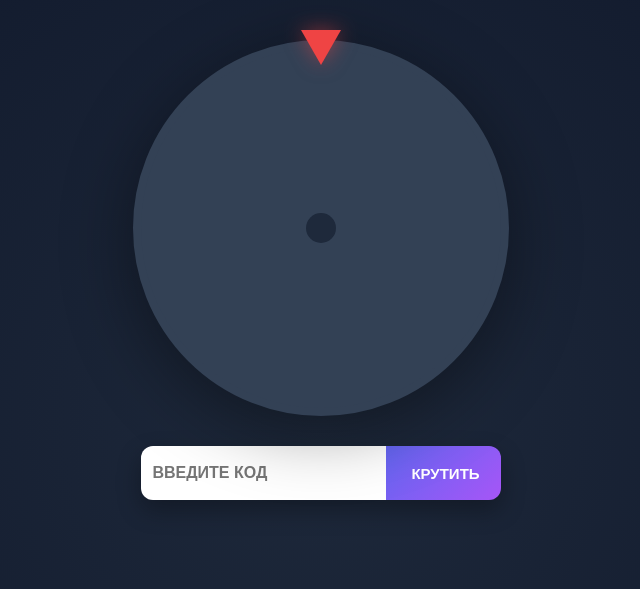
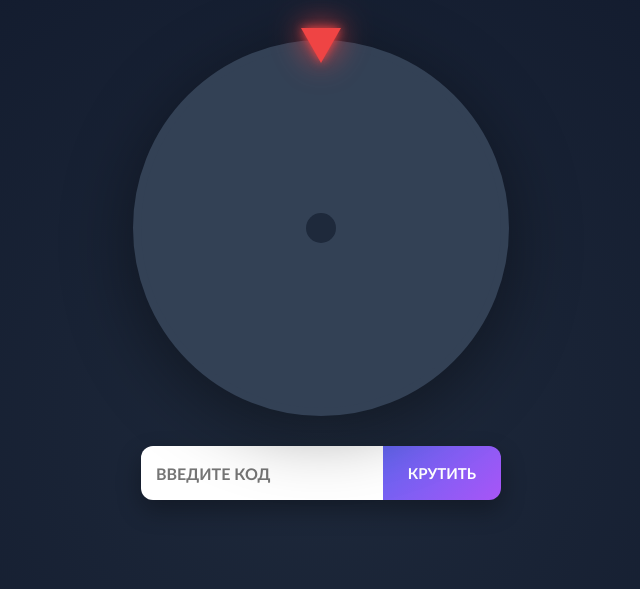
Before and after one commit to phrequencyz/roulette, a Flask app: page / in a window 1280 px wide. Shown: the top 589 px of the page, without its empty margins (319-959 px from the left). Run offline with Flask 3, Linux system fonts and the light colour scheme; data that the repository does not hold is empty; some libraries are stand-ins or nearby versions.

Commit message:
Update wheel.html

```diff
--- a/templates/wheel.html
+++ b/templates/wheel.html
@@ -3,7 +3,7 @@
 <head>
     <meta charset="UTF-8">
     <meta name="viewport" content="width=device-width, initial-scale=1.0">
-    <title>Premium Roulette</title>
+    <title>Titanium Roulette</title>
     <script src="https://cdn.jsdelivr.net/npm/canvas-confetti@1.6.0/dist/confetti.browser.min.js"></script>
     <style>
         body {
@@ -28,7 +28,7 @@
 
         .pointer {
             position: absolute;
-            top: -10px;
+            top: -12px;
             left: 50%;
             transform: translateX(-50%);
             width: 0;
@@ -37,7 +37,7 @@
             border-right: 20px solid transparent;
             border-top: 35px solid #ef4444;
             z-index: 10;
-            filter: drop-shadow(0 0 10px rgba(239, 68, 68, 0.5));
+            filter: drop-shadow(0 0 5px #ef4444) drop-shadow(0 0 15px rgba(239, 68, 68, 0.9));
         }
 
         #canvas {
@@ -71,6 +71,7 @@
             color: #1e293b;
             font-weight: 600;
             box-sizing: border-box;
+            font-family: 'Trebuchet MS', sans-serif;
         }
 
         button {
@@ -85,6 +86,7 @@
             transition: all 0.3s ease;
             white-space: nowrap;
             text-transform: uppercase;
+            font-family: 'Trebuchet MS', sans-serif;
         }
 
         button:hover:not(:disabled) {
@@ -104,9 +106,10 @@
             color: #fbbf24;
             width: 90%;
             max-width: 450px;
-            white-space: nowrap; /* Гарантия одной строки */
+            white-space: nowrap;
             overflow: hidden;
-            text-overflow: ellipsis; /* Если текст очень длинный, будет "..." вместо переноса */
+            text-overflow: ellipsis;
+            font-family: 'Trebuchet MS', sans-serif;
         }
     </style>
 </head>
@@ -197,7 +200,6 @@
 
                 setTimeout(() => {
                     resText.style.color = "#fbbf24";
-                    // ИСПРАВЛЕНО: Всё в одну строку без <br>
                     resText.innerHTML = "✨ ВЫИГРЫШ: " + d.prize + " ✨";
                     confetti({ particleCount: 150, spread: 70, origin: { y: 0.7 } });
                     btn.disabled = false;
```
